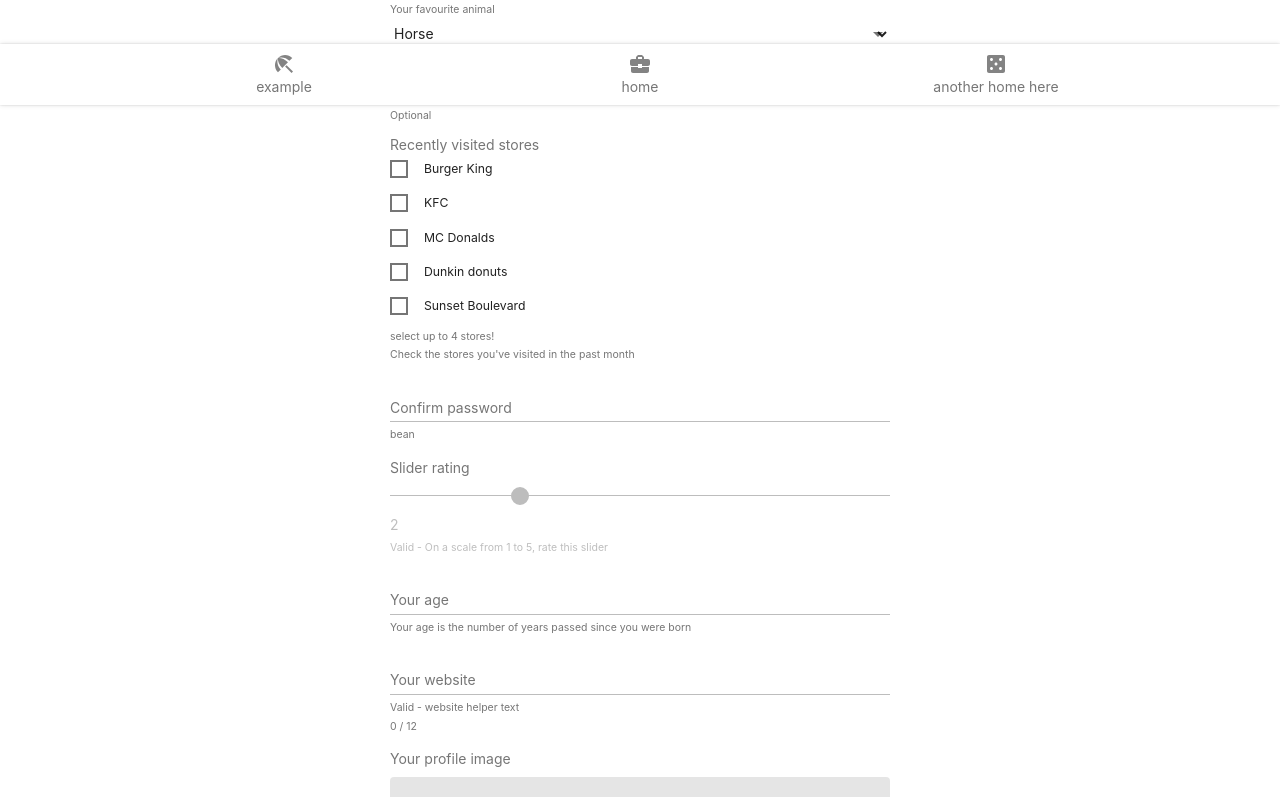
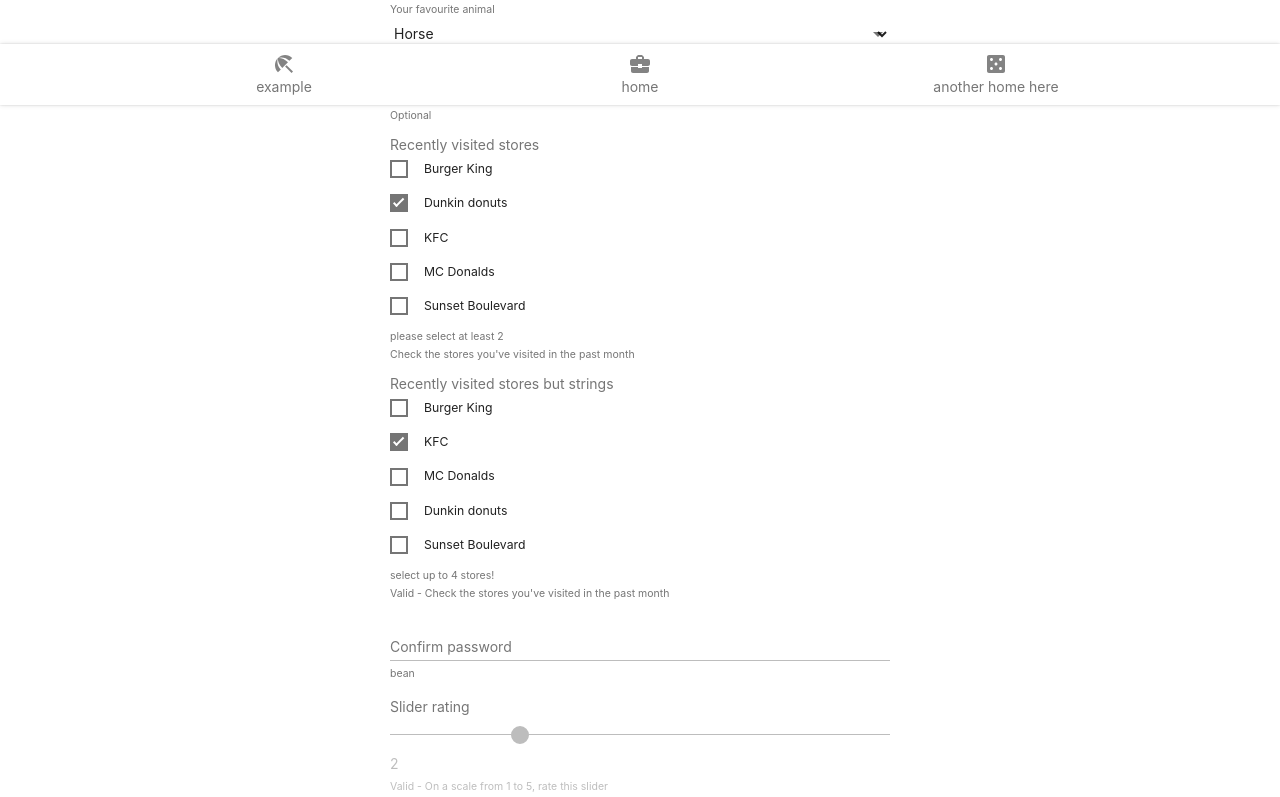
Before and after one commit to stausholm/vue-pwa, a Vue app in the folder client/: page /#/exampleinputs in a window 1280 px wide. Shown: the part 695-1492 px from the top of the page. Built offline with nearby package versions, Linux system fonts and the light colour scheme.

Commit message:
extended options as objects and sorting to RadioGroup and CheckboxGroup

```diff
--- a/client/src/components/inputs/CheckboxGroup.vue
+++ b/client/src/components/inputs/CheckboxGroup.vue
@@ -2,16 +2,16 @@
   <fieldset class="input-group fieldset-group" :class="classes">
     <legend class="fieldset-label">{{label}}</legend>
     <div class="fieldset-input-wrapper">
-      <label v-for="(option, index) in options" :key="index">
+      <label v-for="(option, index) in formattedOptions" :key="index">
         <input type="checkbox"
           :name="name"
-          :value="option"
-          :disabled="maxChecked && !disabled ? values.length >= maxChecked && !values.includes(option) : disabled"
+          :value="option.value"
+          :disabled="maxChecked && !disabled ? values.length >= maxChecked && !values.includes(option.value) : disabled"
           v-model="values"
           @change="updateValue"
           @focus="classObject.focused = true"
           @blur="blur"> <!-- disabled is applied to elements that are not checked, if max allowed checkboxes have been checked -->
-          <span>{{option}}</span>
+          <span>{{option.label}}</span>
       </label>
 
     </div>
@@ -22,10 +22,11 @@
 
 <script>
 import { formValidation } from '@/mixins/formValidation';
+import { formFormatOptions } from '@/mixins/formFormatOptions';
 
 export default {
   name: 'CheckboxGroup',
-  mixins: [formValidation],
+  mixins: [formValidation, formFormatOptions],
   props: {
 
   },
--- a/client/src/components/inputs/RadioGroup.vue
+++ b/client/src/components/inputs/RadioGroup.vue
@@ -2,16 +2,16 @@
   <fieldset class="input-group fieldset-group" :class="classes">
     <legend class="fieldset-label">{{label}}</legend>
     <div class="fieldset-input-wrapper">
-      <label v-for="(option, index) in options" :key="index">
+      <label v-for="(option, index) in formattedOptions" :key="index">
         <input type="radio"
           :disabled="disabled"
           :name="name"
-          :value="option"
-          :checked="value === option"
+          :value="option.value"
+          :checked="value === option.value"
           @input="$emit('input', $event.target.value)"
           @focus="classObject.focused = true"
           @blur="blur">
-        <span>{{option}}</span>
+        <span>{{option.label}}</span>
       </label>
     </div>
     <p class="helper-text">{{helperText}}</p>
@@ -20,9 +20,10 @@
 
 <script>
 import { formValidation } from '@/mixins/formValidation';
+import { formFormatOptions } from '@/mixins/formFormatOptions';
 
 export default {
   name: 'RadioGroup',
-  mixins: [formValidation]
+  mixins: [formValidation, formFormatOptions]
 }
 </script>
--- a/client/src/components/inputs/SelectList.vue
+++ b/client/src/components/inputs/SelectList.vue
@@ -29,42 +29,10 @@
 
 <script>
 import { formValidation } from '@/mixins/formValidation';
+import { formFormatOptions } from '@/mixins/formFormatOptions';
 
 export default {
   name: 'SelectList',
-  mixins: [formValidation],
-  computed: {
-    formattedOptions() {
-      if (typeof this.options[0] === 'string') {
-        if (this.sortDir === 'asc') {
-          return this.options.map(item => ({label: item, value: item})).sort(this.sortAsc)
-        } else if (this.sortDir === 'desc') {
-          return this.options.map(item => ({label: item, value: item})).sort(this.sortDesc)
-        }
-        return this.options.map(item => ({label: item, value: item}))
-      }
-
-
-      if (this.sortDir === 'asc') {
-        return this.options.map(item => item).sort(this.sortAsc)
-      } else if (this.sortDir === 'desc') {
-        return this.options.map(item => item).sort(this.sortDesc)
-      }
-
-      return this.options
-    }
-  },
-  methods: {
-    sortAsc(a, b) {
-      const labelA = a.label.toLowerCase()
-      const labelB = b.label.toLowerCase()
-      return labelA > labelB ? 1 : -1
-    },
-    sortDesc(a, b) {
-      const labelA = a.label.toLowerCase()
-      const labelB = b.label.toLowerCase()
-      return labelA < labelB ? 1 : -1
-    }
-  }
+  mixins: [formValidation, formFormatOptions]
 }
 </script>
--- /dev/null
+++ b/client/src/mixins/formFormatOptions.js
@@ -0,0 +1,35 @@
+export const formFormatOptions = {
+  computed: {
+    formattedOptions() {
+      if (typeof this.options[0] === 'string') {
+        if (this.sortDir === 'asc') {
+          return this.options.map(item => ({label: item, value: item})).sort(this.sortAsc)
+        } else if (this.sortDir === 'desc') {
+          return this.options.map(item => ({label: item, value: item})).sort(this.sortDesc)
+        }
+        return this.options.map(item => ({label: item, value: item}))
+      }
+
+
+      if (this.sortDir === 'asc') {
+        return this.options.map(item => item).sort(this.sortAsc)
+      } else if (this.sortDir === 'desc') {
+        return this.options.map(item => item).sort(this.sortDesc)
+      }
+
+      return this.options
+    }
+  },
+  methods: {
+    sortAsc(a, b) {
+      const labelA = a.label.toLowerCase()
+      const labelB = b.label.toLowerCase()
+      return labelA > labelB ? 1 : -1
+    },
+    sortDesc(a, b) {
+      const labelA = a.label.toLowerCase()
+      const labelB = b.label.toLowerCase()
+      return labelA < labelB ? 1 : -1
+    }
+  }
+}
--- a/client/src/pages/example/ExampleInputs.vue
+++ b/client/src/pages/example/ExampleInputs.vue
@@ -36,7 +36,8 @@ export default {
         favoriteFruit: "apple",
         favoriteAnimal: "val1",
         //newsletter: true,
-        //recentStores: ["KFC"],
+        recentStores: ["val4"],
+        recentStores2: ["KFC"],
         rating: "2"
       },
       schema: [
@@ -115,6 +116,23 @@ export default {
           fieldType: 'CheckboxGroup',
           name: 'recentStores',
           label: 'Recently visited stores',
+          helper: 'Check the stores you\'ve visited in the past month',
+          options: [
+            {label:"Burger King", value:"val1"},
+            {label:"KFC", value:"val2"},
+            {label:"MC Donalds", value:"val3"},
+            {label:"Dunkin donuts", value:"val4"},
+            {label:"Sunset Boulevard", value:"val5"}
+          ],
+          validations: {
+            minChecked: 2
+          },
+          sortDir: 'asc'
+        },
+        {
+          fieldType: 'CheckboxGroup',
+          name: 'recentStores2',
+          label: 'Recently visited stores but strings',
           helper: 'Check the stores you\'ve visited in the past month',
           options: ["Burger King", "KFC", "MC Donalds", "Dunkin donuts", "Sunset Boulevard"],
           //disabled: true,
```
